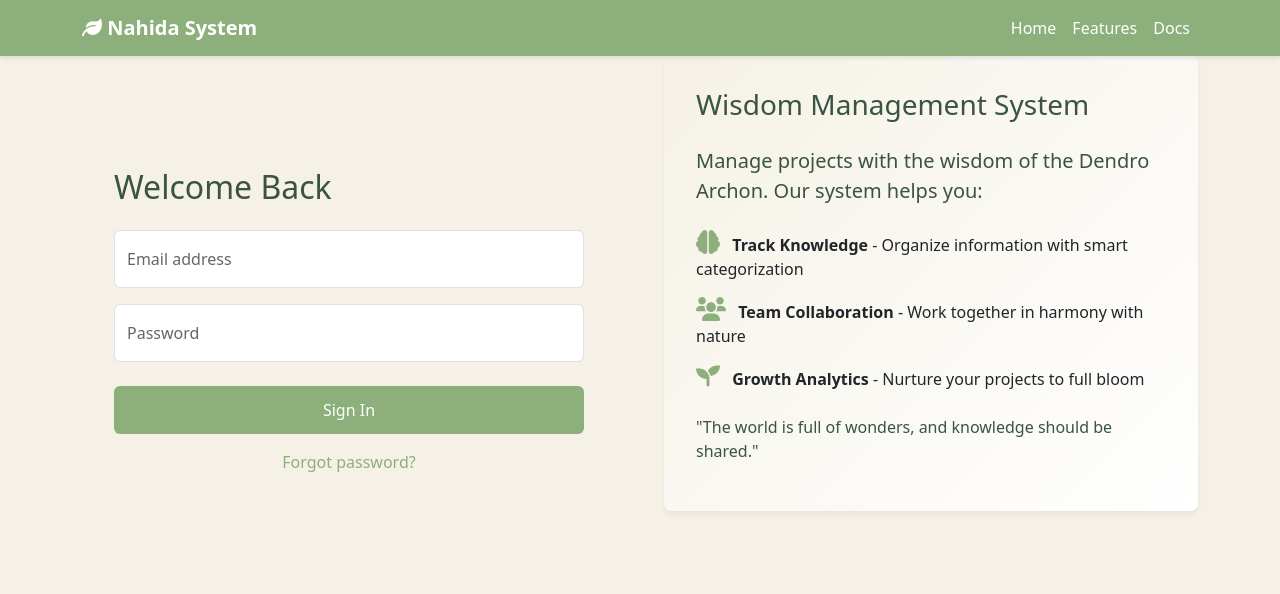
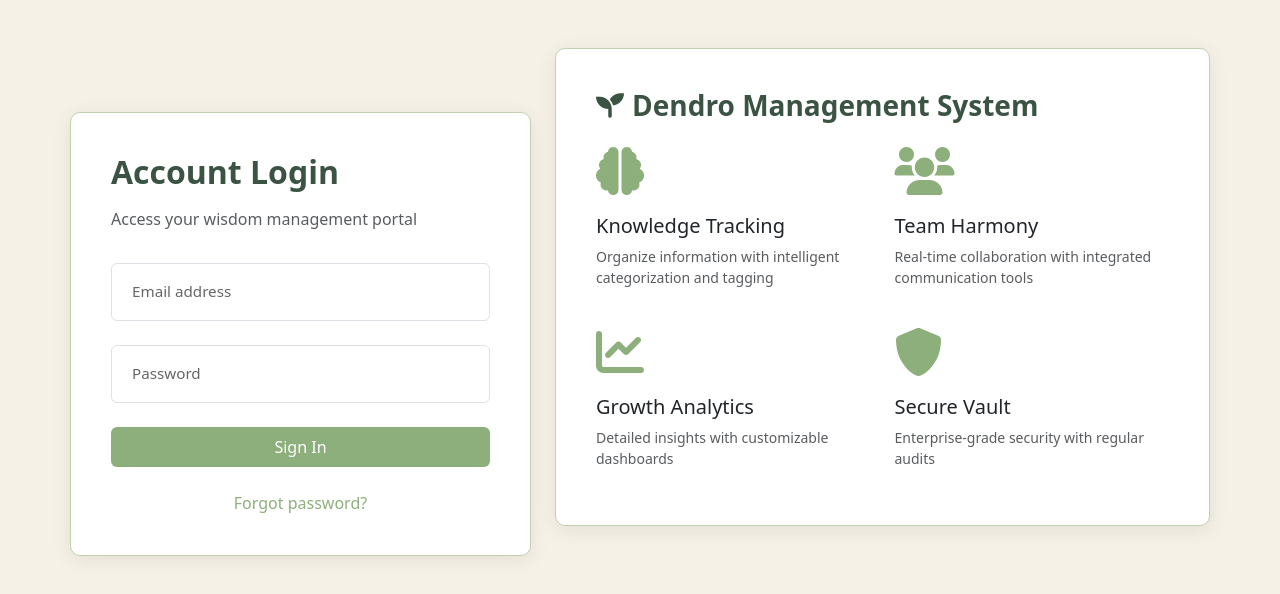
Before and after one commit to chiorijjj-san/chiorithreads, a plain HTML site: page index.html in a window 1280 px wide. Drawn offline with nearby package versions, Linux system fonts and the light colour scheme.

Commit message:
Update index.html

```diff
--- a/index.html
+++ b/index.html
@@ -7,6 +7,7 @@
     <link href="https://cdn.jsdelivr.net/npm/bootstrap@5.3.0/dist/css/bootstrap.min.css" rel="stylesheet">
     <link href="https://cdnjs.cloudflare.com/ajax/libs/font-awesome/6.0.0/css/all.min.css" rel="stylesheet">
     <style>
+
         :root {
             --nahida-green: #8daf7b;
             --nahida-cream: #f5f1e6;
@@ -67,41 +68,64 @@
             font-size: 1.5rem;
             margin-right: 0.5rem;
         }
+
+        /* Updated CSS */
+        .login-container {
+            margin-top: 4rem;
+            padding: 2.5rem;
+            background: white;
+            border-radius: 10px;
+            border: 1px solid var(--nahida-light);
+            box-shadow: 0 4px 20px rgba(0,0,0,0.08);
+        }
+
+        .form-floating {
+            margin-bottom: 1.5rem;
+        }
+
+        .form-floating input {
+            height: 56px;
+            padding: 1rem 1.25rem;
+        }
+
+        .form-floating label {
+            padding: 1rem 1.25rem;
+            font-size: 0.95rem;
+        }
+
+        .login-header {
+            margin-bottom: 2rem;
+        }
+
+        .system-info {
+            padding: 2.5rem;
+            background: white;
+            border-radius: 10px;
+            border: 1px solid var(--nahida-light);
+            box-shadow: 0 4px 20px rgba(0,0,0,0.08);
+        }
+
+        .main-content {
+            padding: 3rem 0;
+        }
     </style>
 </head>
+
 <body>
-    <!-- Navbar -->
-    <nav class="navbar navbar-expand-lg navbar-dark">
-        <div class="container">
-            <a class="navbar-brand" href="#">
-                <i class="fas fa-leaf"></i>
-                Nahida System
-            </a>
-            <div class="collapse navbar-collapse">
-                <ul class="navbar-nav ms-auto">
-                    <li class="nav-item">
-                        <a class="nav-link text-white" href="#">Home</a>
-                    </li>
-                    <li class="nav-item">
-                        <a class="nav-link text-white" href="#">Features</a>
-                    </li>
-                    <li class="nav-item">
-                        <a class="nav-link text-white" href="#">Docs</a>
-                    </li>
-                </ul>
-            </div>
-        </div>
-    </nav>
+    <!-- Navbar remains the same -->
 
     <!-- Main Content -->
-    <div class="container">
-        <div class="row g-5">
+    <div class="container main-content">
+        <div class="row g-4">
             <!-- Login Form -->
-            <div class="col-md-6">
+            <div class="col-lg-5">
                 <div class="login-container">
-                    <h2 class="mb-4" style="color: var(--nahida-dark);">Welcome Back</h2>
+                    <div class="login-header">
+                        <h2 class="mb-3" style="color: var(--nahida-dark); font-weight: 600;">Account Login</h2>
+                        <p class="text-muted">Access your wisdom management portal</p>
+                    </div>
                     <form>
-                        <div class="form-floating mb-3">
+                        <div class="form-floating">
                             <input type="email" class="form-control" id="email" placeholder="name@example.com">
                             <label for="email">Email address</label>
                         </div>
@@ -109,8 +133,8 @@
                             <input type="password" class="form-control" id="password" placeholder="Password">
                             <label for="password">Password</label>
                         </div>
-                        <button class="btn btn-primary w-100">Sign In</button>
-                        <div class="text-center mt-3">
+                        <button class="btn btn-primary w-100 py-2">Sign In</button>
+                        <div class="text-center mt-4">
                             <a href="#" class="text-decoration-none" style="color: var(--nahida-green);">
                                 Forgot password?
                             </a>
@@ -120,38 +144,55 @@
             </div>
 
             <!-- System Info -->
-            <div class="col-md-6">
+            <div class="col-lg-7">
                 <div class="system-info">
-                    <h3 class="mb-4" style="color: var(--nahida-dark);">
-                        Wisdom Management System
+                    <h3 class="mb-4" style="color: var(--nahida-dark); font-weight: 600;">
+                        <i class="fas fa-seedling me-2"></i>Dendro Management System
                     </h3>
-                    <p class="lead mb-4" style="color: var(--nahida-dark);">
-                        Manage projects with the wisdom of the Dendro Archon. Our system helps you:
-                    </p>
-                    <ul class="list-unstyled">
-                        <li class="mb-3">
-                            <i class="feature-icon fas fa-brain"></i>
-                            <strong>Track Knowledge</strong> - Organize information with smart categorization
-                        </li>
-                        <li class="mb-3">
-                            <i class="feature-icon fas fa-users"></i>
-                            <strong>Team Collaboration</strong> - Work together in harmony with nature
-                        </li>
-                        <li class="mb-3">
-                            <i class="feature-icon fas fa-seedling"></i>
-                            <strong>Growth Analytics</strong> - Nurture your projects to full bloom
-                        </li>
-                    </ul>
-                    <div class="mt-4">
-                        <p style="color: var(--nahida-dark);">
-                            "The world is full of wonders, and knowledge should be shared."
-                        </p>
+                    <div class="row g-4">
+                        <div class="col-md-6">
+                            <div class="feature-item">
+                                <div class="feature-icon mb-3">
+                                    <i class="fas fa-brain fa-2x" style="color: var(--nahida-green);"></i>
+                                </div>
+                                <h5>Knowledge Tracking</h5>
+                                <p class="text-muted small">Organize information with intelligent categorization and tagging</p>
+                            </div>
+                        </div>
+                        <div class="col-md-6">
+                            <div class="feature-item">
+                                <div class="feature-icon mb-3">
+                                    <i class="fas fa-users fa-2x" style="color: var(--nahida-green);"></i>
+                                </div>
+                                <h5>Team Harmony</h5>
+                                <p class="text-muted small">Real-time collaboration with integrated communication tools</p>
+                            </div>
+                        </div>
+                        <div class="col-md-6">
+                            <div class="feature-item">
+                                <div class="feature-icon mb-3">
+                                    <i class="fas fa-chart-line fa-2x" style="color: var(--nahida-green);"></i>
+                                </div>
+                                <h5>Growth Analytics</h5>
+                                <p class="text-muted small">Detailed insights with customizable dashboards</p>
+                            </div>
+                        </div>
+                        <div class="col-md-6">
+                            <div class="feature-item">
+                                <div class="feature-icon mb-3">
+                                    <i class="fas fa-shield-alt fa-2x" style="color: var(--nahida-green);"></i>
+                                </div>
+                                <h5>Secure Vault</h5>
+                                <p class="text-muted small">Enterprise-grade security with regular audits</p>
+                            </div>
+                        </div>
                     </div>
                 </div>
             </div>
         </div>
     </div>
 
-    <script src="https://cdn.jsdelivr.net/npm/bootstrap@5.3.0/dist/js/bootstrap.bundle.min.js"></script>
+    <!-- Script remains the same -->
 </body>
+<script src="https://cdn.jsdelivr.net/npm/bootstrap@5.3.0/dist/js/bootstrap.bundle.min.js"></script>
 </html>
```
